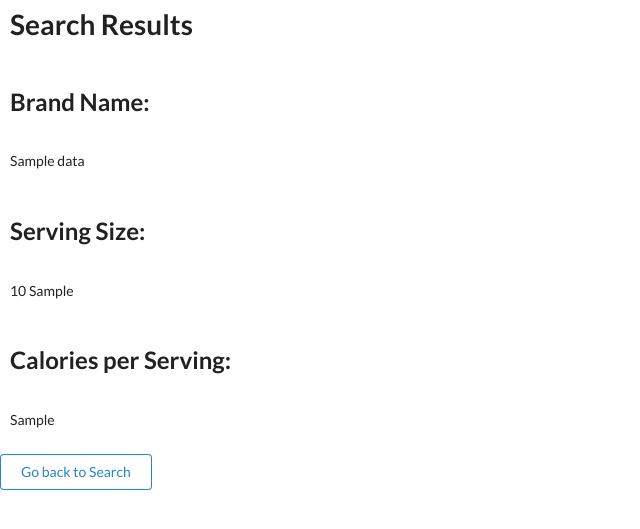
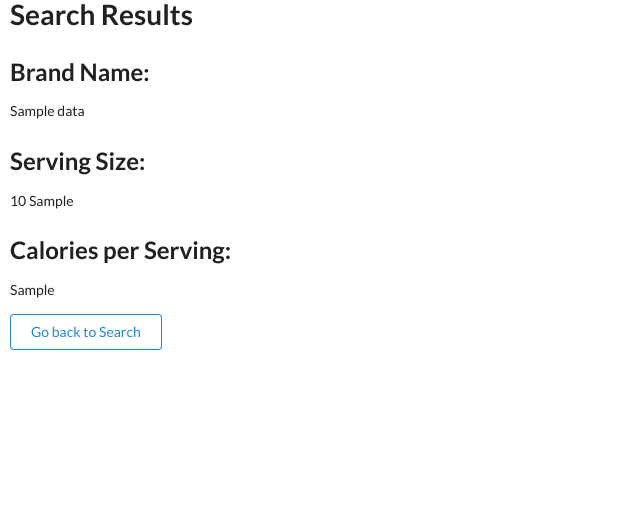
Before and after one commit to bellcha/Meal_Tracking, a Flask app: template templates/data.html in a window 1280 px wide. Shown: the top 529 px of the page, without its empty margins (0-640 px from the left). Run offline with Flask 2, Linux system fonts and the light colour scheme; the template is opened without the code that fills it: most values are stand-ins (such as "Sample title", 1, 10 or a date in 2020).

Commit message:
correcting spacing

```diff
--- a/app.py
+++ b/app.py
@@ -43,4 +43,4 @@ def data():
 
 
 if __name__ == "__main__":
-    app.run()
+    app.run(port=5000)
--- a/templates/data.html
+++ b/templates/data.html
@@ -11,18 +11,24 @@
 </head>
 
 <body>
+    {% if form_data.data.brand_name != None %}
+    <h1 class="ui header" style="padding-left: 10px;">Search Results</h1>
+    <h2 class="ui header" style="padding-left: 10px;">Brand Name:</h2>
+    <p style="padding-left: 10px;">{{form_data.data.brand_name}}</p>
 
-    <h1 class="ui header" style="padding: 10px;">Search Results</h1>
-    <h2 class="ui header" style="padding: 10px;">Brand Name:</h2>
-    <p style="padding: 10px;">{{form_data.data.brand_name}}</p>
+    <h2 class="ui header" style="padding-left: 10px;">Serving Size:</h2>
+    <p style="padding-left: 10px;">{{form_data.data.nf_serving_size_qty}} {{form_data.data.nf_serving_size_unit}}</p>
 
-    <h2 class="ui header" style="padding: 10px;">Serving Size:</h2>
-    <p style="padding: 10px;">{{form_data.data.nf_serving_size_qty}} {{form_data.data.nf_serving_size_unit}}</p>
+    <h2 class="ui header" style="padding-left: 10px;">Calories per Serving:</h2>
+    <p style="padding-left: 10px;">{{form_data.data.nf_calories}}</p>
 
-    <h2 class="ui header" style="padding: 10px;">Calories per Serving:</h2>
-    <p style="padding: 10px;">{{form_data.data.nf_calories}}</p>
+    {% else %}
 
-    <form action="{{url_for ('search') }}" method="GET">
+    <h2 class="ui header" style="padding-left: 10px;">No Results Found!</h2>
+
+    {% endif %}
+
+    <form action="{{url_for ('search') }}" method="GET" style="padding-left: 10px;">
     <input class="ui primary basic button" type="submit" value="Go back to Search" action="{{url_for ('search') }}">
 </form>
 </body>
--- a/templates/search.html
+++ b/templates/search.html
@@ -10,10 +10,10 @@
     <script src="https://cdn.jsdelivr.net/npm/semantic-ui@2.4.2/dist/semantic.min.js"></script>
 </head>
 
-<form class="ui form" action="/data" method = "POST" style="padding: 10px;>
+<form class="ui form" action="/data" method = "POST" style="padding: 10px;">
   <div class="field">
     <label>Enter the UPC Code Below:</label>
-    <input type="text" name="UPC Code" placeholder="UPC Code" style="padding: 10px;">
+    <input type="text" name="UPC Code" placeholder="UPC Code">
   </div>
   <button class="ui primary basic button" type="submit" style="padding-top: 10px;">Submit</button>
 
```
